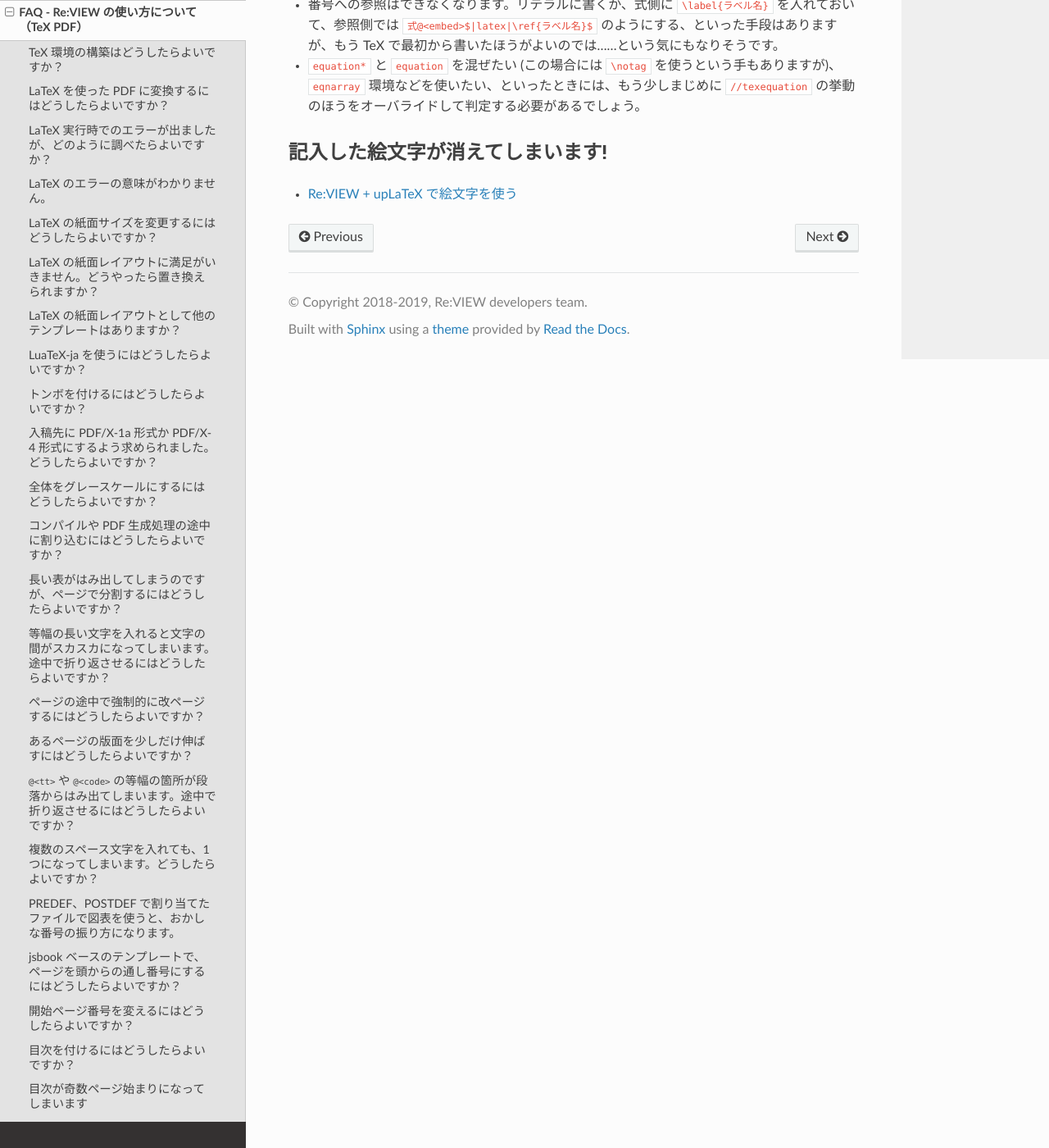
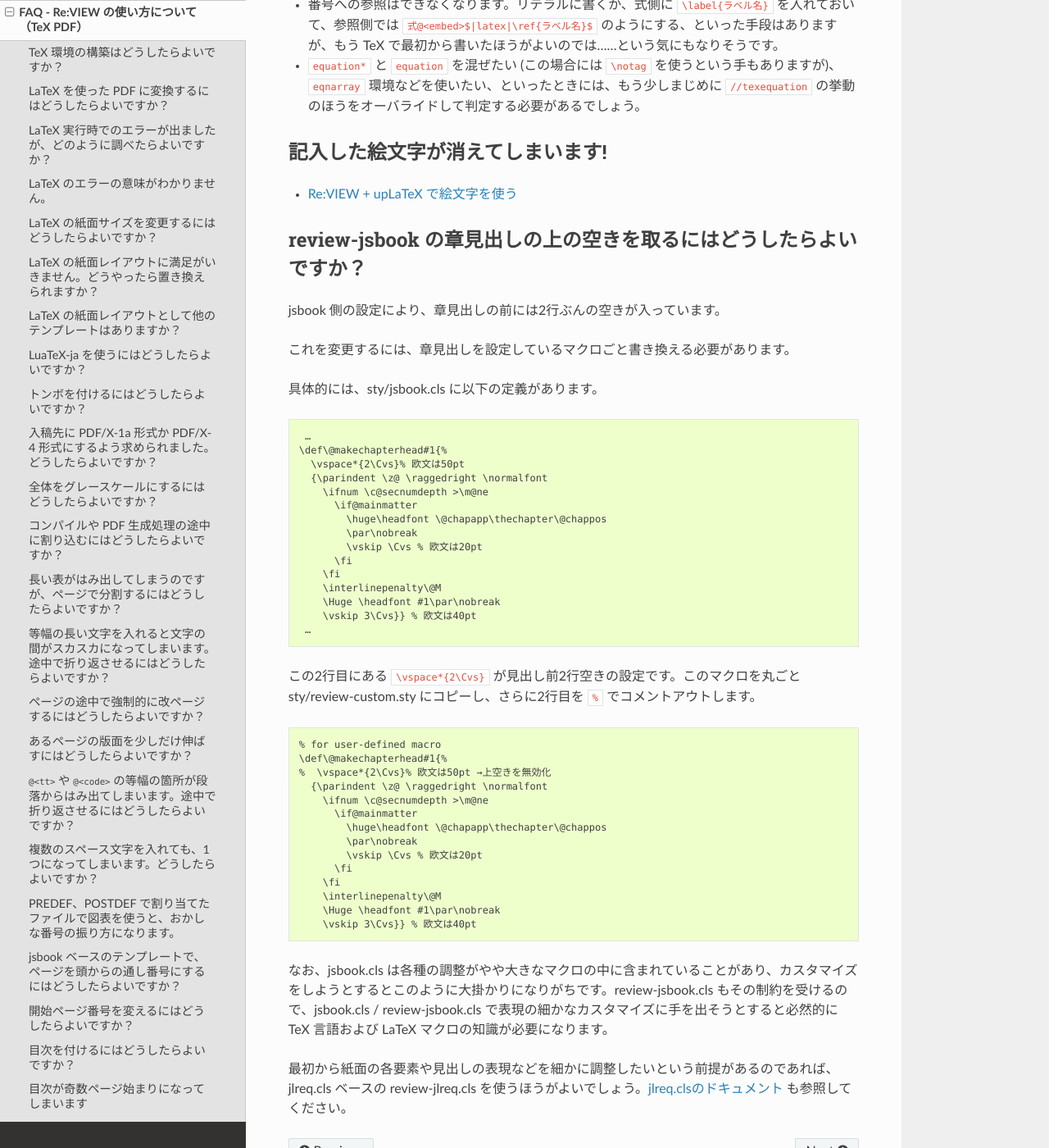
Before and after one commit to reviewml/reviewknowledge-ja, a Sphinx documentation site: the page built from docs/faq/faq-tex.md, in a window 1280 px wide and 1400 px high, scrolled down 17582 px. Shown: the whole window at 82% size. Built offline with Sphinx 7.4.7 and the Read the Docs theme 2.0.0, drawn with Linux system fonts in a browser that asks for light colours.

Commit message:
headspace

````diff
--- a/docs/faq/faq-tex.md
+++ b/docs/faq/faq-tex.md
@@ -620,3 +620,51 @@ end
 
 ## 記入した絵文字が消えてしまいます!
 - [Re:VIEW + upLaTeX で絵文字を使う](../latex/emoji.html)
+
+## review-jsbook の章見出しの上の空きを取るにはどうしたらよいですか？
+jsbook 側の設定により、章見出しの前には2行ぶんの空きが入っています。
+
+これを変更するには、章見出しを設定しているマクロごと書き換える必要があります。
+
+具体的には、sty/jsbook.cls に以下の定義があります。
+
+```
+ …
+\def\@makechapterhead#1{%
+  \vspace*{2\Cvs}% 欧文は50pt
+  {\parindent \z@ \raggedright \normalfont
+    \ifnum \c@secnumdepth >\m@ne
+      \if@mainmatter
+        \huge\headfont \@chapapp\thechapter\@chappos
+        \par\nobreak
+        \vskip \Cvs % 欧文は20pt
+      \fi
+    \fi
+    \interlinepenalty\@M
+    \Huge \headfont #1\par\nobreak
+    \vskip 3\Cvs}} % 欧文は40pt
+ …
+```
+
+この2行目にある `\vspace*{2\Cvs}` が見出し前2行空きの設定です。このマクロを丸ごと sty/review-custom.sty にコピーし、さらに2行目を `%` でコメントアウトします。
+
+```
+% for user-defined macro
+\def\@makechapterhead#1{%
+%  \vspace*{2\Cvs}% 欧文は50pt →上空きを無効化
+  {\parindent \z@ \raggedright \normalfont
+    \ifnum \c@secnumdepth >\m@ne
+      \if@mainmatter
+        \huge\headfont \@chapapp\thechapter\@chappos
+        \par\nobreak
+        \vskip \Cvs % 欧文は20pt
+      \fi
+    \fi
+    \interlinepenalty\@M
+    \Huge \headfont #1\par\nobreak
+    \vskip 3\Cvs}} % 欧文は40pt
+```
+
+なお、jsbook.cls は各種の調整がやや大きなマクロの中に含まれていることがあり、カスタマイズをしようとするとこのように大掛かりになりがちです。review-jsbook.cls もその制約を受けるので、jsbook.cls / review-jsbook.cls で表現の細かなカスタマイズに手を出そうとすると必然的に TeX 言語および LaTeX マクロの知識が必要になります。
+
+最初から紙面の各要素や見出しの表現などを細かに調整したいという前提があるのであれば、jlreq.cls ベースの review-jlreq.cls を使うほうがよいでしょう。[jlreq.clsのドキュメント](https://github.com/abenori/jlreq/blob/master/README-ja.md) も参照してください。
````
